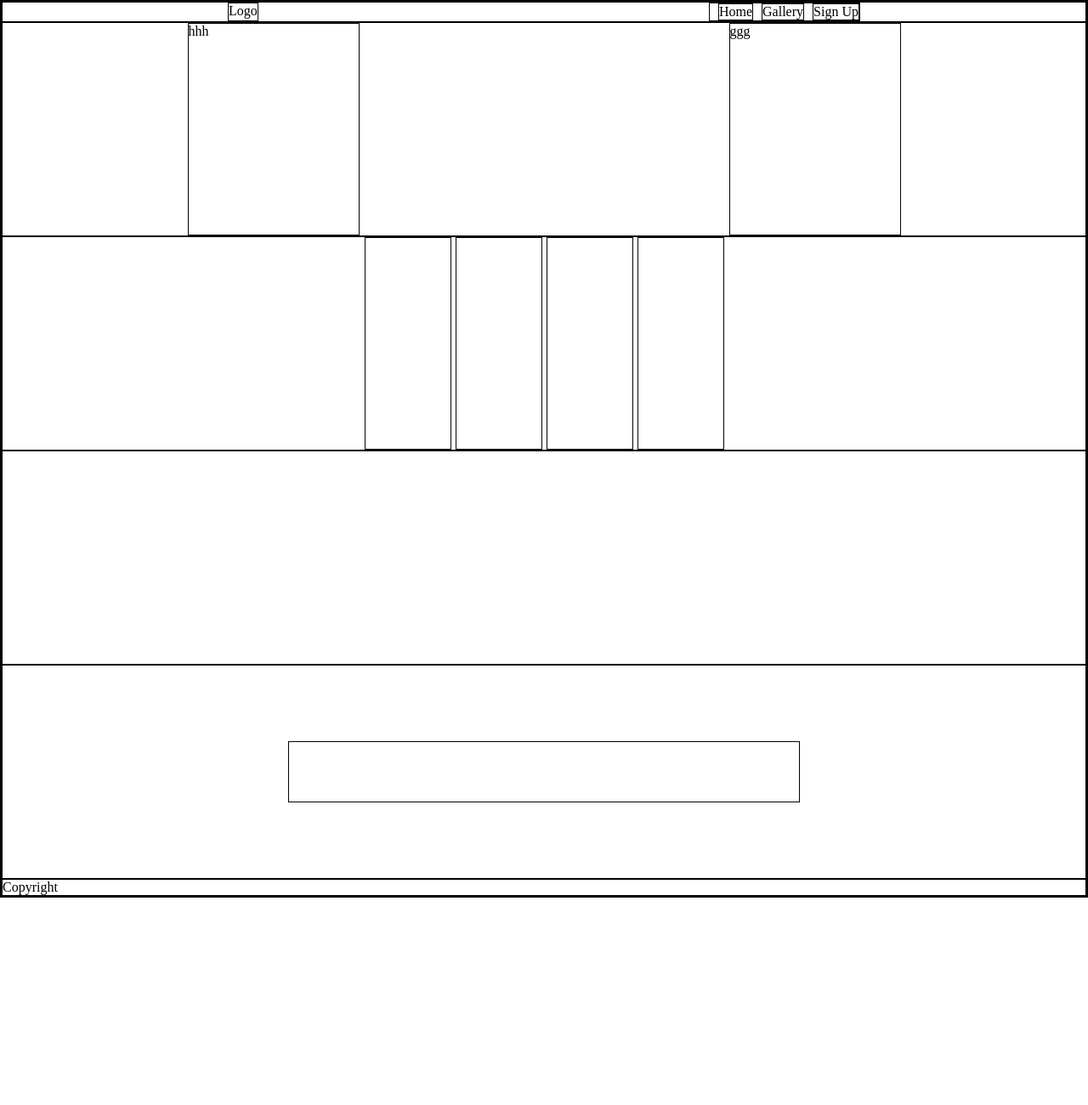
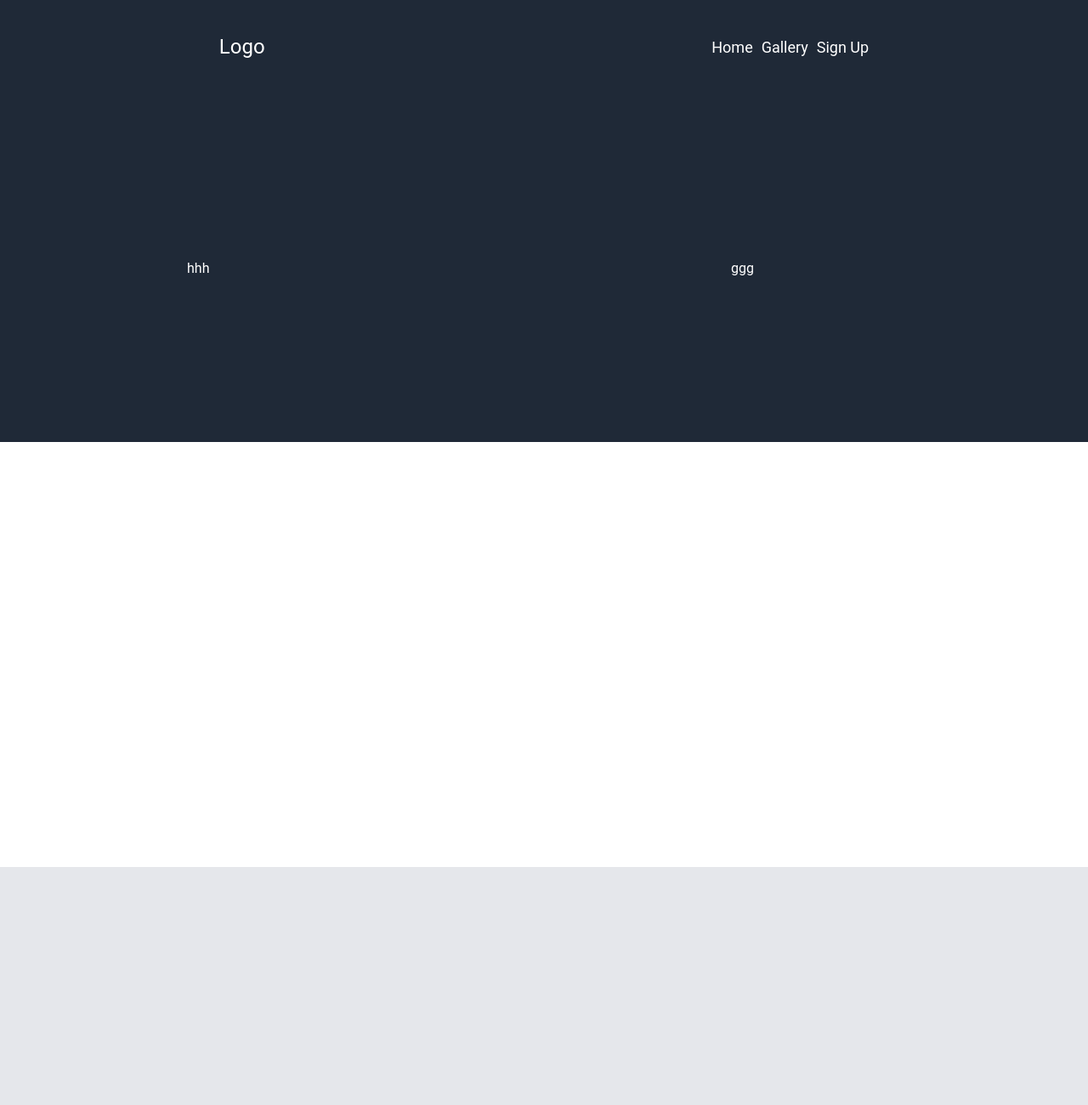
Before and after one commit to Lspacedev/landing-page, a plain HTML site: page index.html in a window 1280 px wide. Shown: the top 1300 px of the page at 85% size. Before the commit the page ends 1056 px from the top, so only its background shows below. Drawn offline with Linux system fonts and the light colour scheme.

Commit message:
Improved styling by adding font-size, colors and section height/spacing

```diff
--- a/css/styles.css
+++ b/css/styles.css
@@ -1,30 +1,42 @@
-* {
-    border: 1px solid black;
-}
 
 body {
     margin: 0;
     padding: 0;
+    font-family: "Roboto";
 }
 
 .header-container {
+    height: 110px;
     display: flex;
     justify-content: space-around;
+    background-color: #1F2937;
+    color: white;
 
+}
+#logo {
+    display: flex;
+    align-items: center;
+    font-size: 24px;
 }
 
 #nav {
     display: flex;
     justify-content: space-around;
+    align-items: center;
+    font-size: 18px;
 
 }
 #nav div {
     margin-left: 10px;
 }
 .showcase-container {
-    height: 250px;
+    height: 410px;
     display: flex;
     justify-content: space-around;
+    align-items: center;
+    background-color: #1F2937;
+    color: white;
+
 }
 
 #info {
@@ -36,24 +48,31 @@ body {
 }
 
 .information-container {
-    height: 250px;
+    height: 500px;
     display: flex;
     justify-content: center;
+    align-items: center;
     gap: 5px;
+    background-color: white;
+    color: white;
+
 }
 
 .info-item {
+    height: 50px;
     width: 100px;
     justify-content: space-around;
 
 }
 
 .extra-container{
-    height: 250px;
+    height: 400px;
+    background-color: #E5E7EB;
+    color: white;
 }
 
 .callback-container{
-    height: 250px;
+    height: 400px;
     display: flex;
     justify-content: center;
     align-items: center;
@@ -63,3 +82,11 @@ body {
     height: 70px;
     width: 600px;
 }
+
+footer {
+    background-color: #1F2937;
+    color: white;
+    height: 10px;
+    text-align: center;
+    padding: 50px;
+}
```
